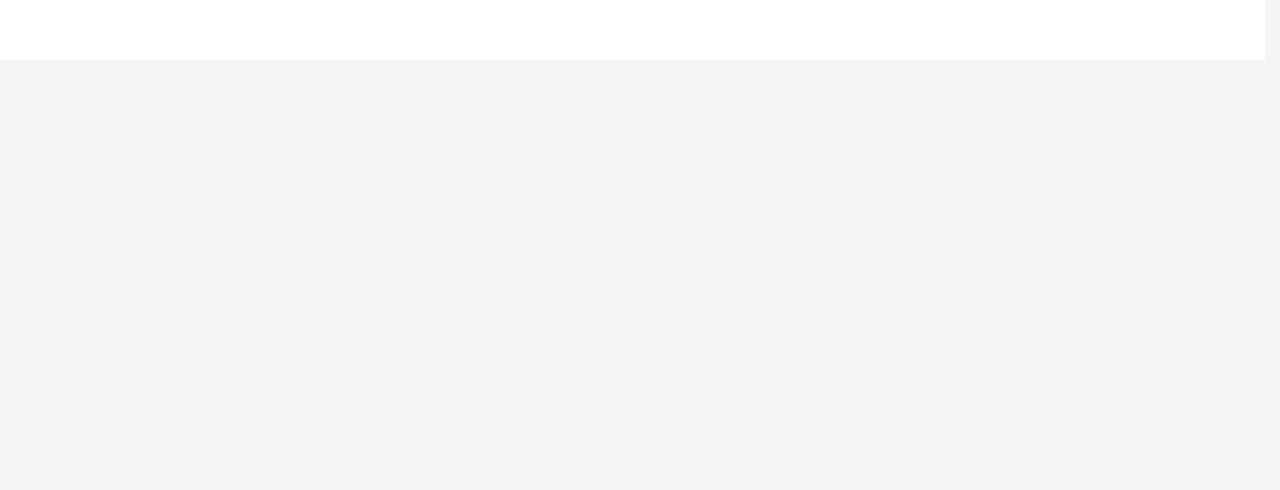
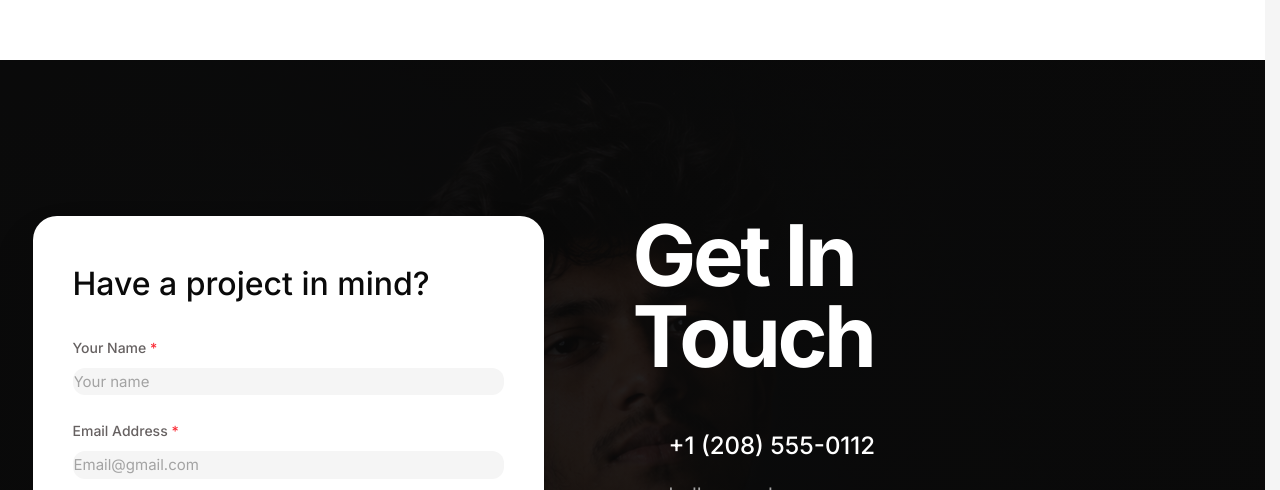
Before and after one commit to HariesHussain/Haries-portfolio, a React (Vite) app: page / in a window 1280 px wide. Shown: the part 6608-7098 px from the top of the page. Before the commit the page ends 6668 px from the top, so only its background shows below. Built offline with nearby package versions, Linux system fonts and the light colour scheme; a web font is replaced by a local one.

Commit message:
Add ContactSection component with 156px 30px padding, hero image background zoom animation (1.0 to 1.35 on scroll up), 511.99x567.49 white form card with 48px 40px padding, 85px Inter Get In Touch heading, 36px left padding contact details, and social links strip

```diff
--- a/src/App.jsx
+++ b/src/App.jsx
@@ -9,6 +9,7 @@ import TestimonialsSection from "@/components/TestimonialsSection/TestimonialsSe
 import ServicesSection from "@/components/ServicesSection/ServicesSection";
 import StatsSection from "@/components/StatsSection/StatsSection";
 import PricingSection from "@/components/PricingSection/PricingSection";
+import ContactSection from "@/components/ContactSection/ContactSection";
 
 function App() {
   const { scrollY } = useScroll();
@@ -49,6 +50,7 @@ function App() {
           <AboutSection />
           <StatsSection />
           <PricingSection />
+          <ContactSection />
         </motion.div>
       </main>
     </>
--- /dev/null
+++ b/src/components/ContactSection/ContactSection.jsx
@@ -0,0 +1,265 @@
+import { useRef } from "react";
+import { motion, useScroll, useTransform } from "framer-motion";
+import Container from "../layout/Container";
+import heroImg from "@/assets/images/hero/hero-image.webp";
+
+const containerVariants = {
+  hidden: { opacity: 0 },
+  visible: {
+    opacity: 1,
+    transition: {
+      staggerChildren: 0.15,
+      delayChildren: 0.05,
+    },
+  },
+};
+
+const itemVariants = {
+  hidden: { opacity: 0, y: 45 },
+  visible: {
+    opacity: 1,
+    y: 0,
+    transition: {
+      duration: 0.8,
+      ease: [0.25, 0.1, 0.25, 1],
+    },
+  },
+};
+
+const ContactSection = () => {
+  const sectionRef = useRef(null);
+
+  // Background image scroll-driven zoom animation:
+  // Image starts normal (1.0 scale) when section enters/stays in view, and zooms up to 1.35 as section scrolls UP out of view
+  const { scrollYProgress } = useScroll({
+    target: sectionRef,
+    offset: ["start end", "end start"],
+  });
+
+  const imageScale = useTransform(scrollYProgress, [0.3, 1], [1.0, 1.35]);
+
+  return (
+    <section
+      ref={sectionRef}
+      id="contact"
+      className="w-full bg-[#0A0A0A] relative z-20 overflow-hidden flex justify-center min-w-0"
+      style={{
+        paddingTop: "156px",
+        paddingBottom: "156px",
+        paddingLeft: "30px",
+        paddingRight: "30px",
+      }}
+    >
+      {/* Background Hero Image with Scroll Zoom Animation */}
+      <motion.div
+        className="absolute inset-0 w-full h-full z-0 overflow-hidden pointer-events-none"
+        style={{ scale: imageScale }}
+      >
+        <img
+          src={heroImg}
+          alt="Contact Section Background"
+          className="w-full h-full object-cover opacity-25 object-center"
+          loading="lazy"
+        />
+        <div className="absolute inset-0 bg-gradient-to-r from-[#0A0A0A]/90 via-[#0A0A0A]/60 to-[#0A0A0A]/90" />
+      </motion.div>
+
+      <Container className="relative z-10">
+        <motion.div
+          variants={containerVariants}
+          initial="hidden"
+          whileInView="visible"
+          viewport={{ once: true, amount: 0.15 }}
+          className="w-full flex flex-col justify-between min-h-[567.49px]"
+        >
+          {/* Main Grid: Form Card on Left (511.99x567.49), Contact Info on Right */}
+          <div className="w-full flex flex-col lg:flex-row justify-between items-start gap-12 lg:gap-8">
+            {/* Left Column: Form Card Container (511.99 x 567.49 px with 48px 40px padding matching div.framer-av919) */}
+            <motion.div
+              variants={itemVariants}
+              className="w-full lg:w-[511.99px] bg-white rounded-[24px] box-border shadow-2xl"
+              style={{
+                padding: "48px 40px",
+                minHeight: "567.49px",
+              }}
+            >
+              <h3
+                style={{
+                  fontFamily: "'Inter', sans-serif",
+                  fontSize: "32px",
+                  fontWeight: 500,
+                  color: "#0A0A0A",
+                  margin: 0,
+                  marginBottom: "32px",
+                  lineHeight: 1.25,
+                }}
+              >
+                Have a project in mind?
+              </h3>
+
+              <form onSubmit={(e) => e.preventDefault()} className="flex flex-col gap-6">
+                {/* Your Name Input */}
+                <div className="flex flex-col gap-2">
+                  <label
+                    style={{
+                      fontFamily: "'Inter', sans-serif",
+                      fontSize: "14px",
+                      fontWeight: 500,
+                      color: "#666161",
+                    }}
+                  >
+                    Your Name <span className="text-red-500">*</span>
+                  </label>
+                  <input
+                    type="text"
+                    required
+                    placeholder="Your name"
+                    className="w-full bg-[#F5F5F5] rounded-[12px] px-4 py-3.5 text-[15px] text-[#0A0A0A] placeholder-[#A3A3A3] outline-none border border-transparent focus:border-[#0A0A0A] transition-all"
+                    style={{ fontFamily: "'Inter', sans-serif" }}
+                  />
+                </div>
+
+                {/* Email Address Input */}
+                <div className="flex flex-col gap-2">
+                  <label
+                    style={{
+                      fontFamily: "'Inter', sans-serif",
+                      fontSize: "14px",
+                      fontWeight: 500,
+                      color: "#666161",
+                    }}
+                  >
+                    Email Address <span className="text-red-500">*</span>
+                  </label>
+                  <input
+                    type="email"
+                    required
+                    placeholder="Email@gmail.com"
+                    className="w-full bg-[#F5F5F5] rounded-[12px] px-4 py-3.5 text-[15px] text-[#0A0A0A] placeholder-[#A3A3A3] outline-none border border-transparent focus:border-[#0A0A0A] transition-all"
+                    style={{ fontFamily: "'Inter', sans-serif" }}
+                  />
+                </div>
+
+                {/* Message Textarea */}
+                <div className="flex flex-col gap-2">
+                  <label
+                    style={{
+                      fontFamily: "'Inter', sans-serif",
+                      fontSize: "14px",
+                      fontWeight: 500,
+                      color: "#666161",
+                    }}
+                  >
+                    Message <span className="text-red-500">*</span>
+                  </label>
+                  <textarea
+                    required
+                    rows={3}
+                    placeholder="Your message"
+                    className="w-full bg-[#F5F5F5] rounded-[12px] px-4 py-3.5 text-[15px] text-[#0A0A0A] placeholder-[#A3A3A3] outline-none border border-transparent focus:border-[#0A0A0A] transition-all resize-none"
+                    style={{ fontFamily: "'Inter', sans-serif" }}
+                  />
+                </div>
+
+                {/* Submit Button */}
+                <button
+                  type="submit"
+                  className="w-full bg-[#0A0A0A] text-white py-4 rounded-full font-medium text-[16px] transition-opacity hover:opacity-90 mt-2 cursor-pointer"
+                  style={{ fontFamily: "'Inter', sans-serif'" }}
+                >
+                  Submit
+                </button>
+              </form>
+            </motion.div>
+
+            {/* Right Column: Contact Info & Heading Container */}
+            <motion.div
+              variants={itemVariants}
+              className="w-full lg:w-[600px] flex flex-col justify-between min-h-[567.49px] pt-4"
+            >
+              <div>
+                {/* Heading: Get In Touch (85px Inter #FFFFFF matching h2.framer-text in Screenshot 4) */}
+                <h2
+                  style={{
+                    fontFamily: "'Inter', sans-serif",
+                    fontSize: "clamp(54px, 7vw, 85px)",
+                    fontWeight: 700,
+                    lineHeight: 0.95,
+                    letterSpacing: "-0.04em",
+                    color: "#FFFFFF",
+                    margin: 0,
+                    marginBottom: "48px",
+                  }}
+                >
+                  Get In
+                  <br />
+                  Touch
+                </h2>
+
+                {/* Contact Details List: 423x132.79 with 36px left padding matching div.framer-1ujkyfj in Screenshot 5 */}
+                <div
+                  className="flex flex-col gap-3"
+                  style={{ paddingLeft: "36px" }}
+                >
+                  <p
+                    style={{
+                      fontFamily: "'Inter', sans-serif",
+                      fontSize: "24px",
+                      fontWeight: 500,
+                      color: "#FFFFFF",
+                      margin: 0,
+                    }}
+                  >
+                    +1 (208) 555-0112
+                  </p>
+                  <p
+                    style={{
+                      fontFamily: "'Inter', sans-serif",
+                      fontSize: "20px",
+                      fontWeight: 400,
+                      color: "#A3A3A3",
+                      margin: 0,
+                    }}
+                  >
+                    hellonoreel.com
+                  </p>
+                  <p
+                    style={{
+                      fontFamily: "'Inter', sans-serif",
+                      fontSize: "20px",
+                      fontWeight: 400,
+                      color: "#A3A3A3",
+                      margin: 0,
+                    }}
+                  >
+                    demonoreel@mail.com
+                  </p>
+                </div>
+              </div>
+
+              {/* Social Links Row at Bottom */}
+              <div className="w-full border-t border-[#333333] pt-8 mt-16 flex items-center justify-between">
+                {[
+                  { name: "LinkedIn", url: "#" },
+                  { name: "X.com", url: "#" },
+                  { name: "Facebook", url: "#" },
+                ].map((social, idx) => (
+                  <a
+                    key={idx}
+                    href={social.url}
+                    className="text-white hover:text-[#A3A3A3] transition-colors text-[16px] font-medium flex items-center gap-1"
+                    style={{ fontFamily: "'Inter', sans-serif" }}
+                  >
+                    {social.name} <span className="text-[14px]">↗</span>
+                  </a>
+                ))}
+              </div>
+            </motion.div>
+          </div>
+        </motion.div>
+      </Container>
+    </section>
+  );
+};
+
+export default ContactSection;
```
